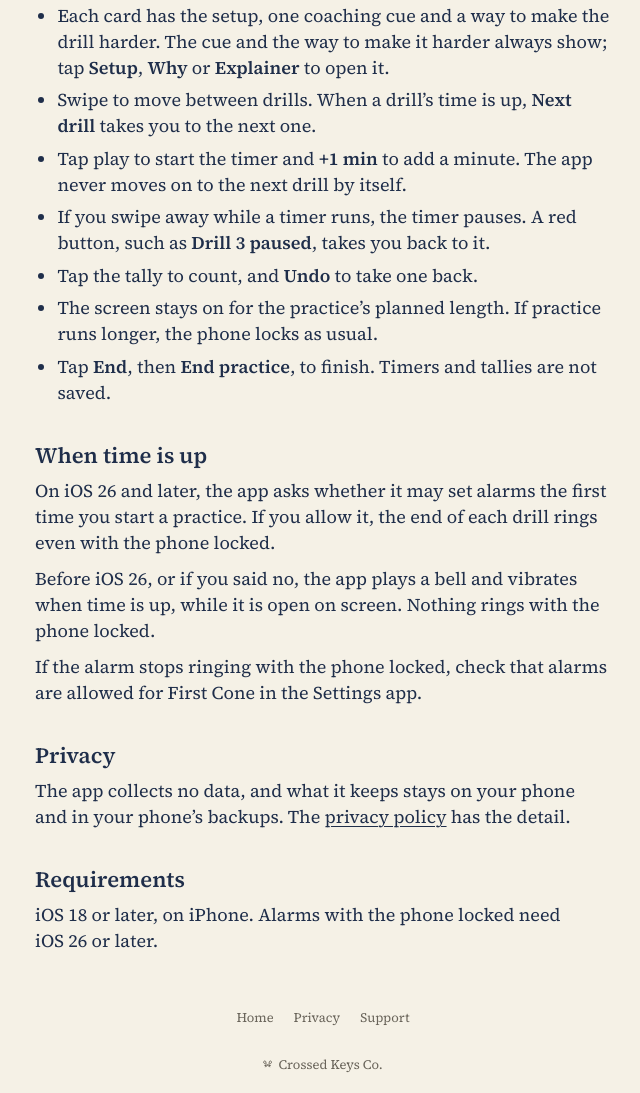
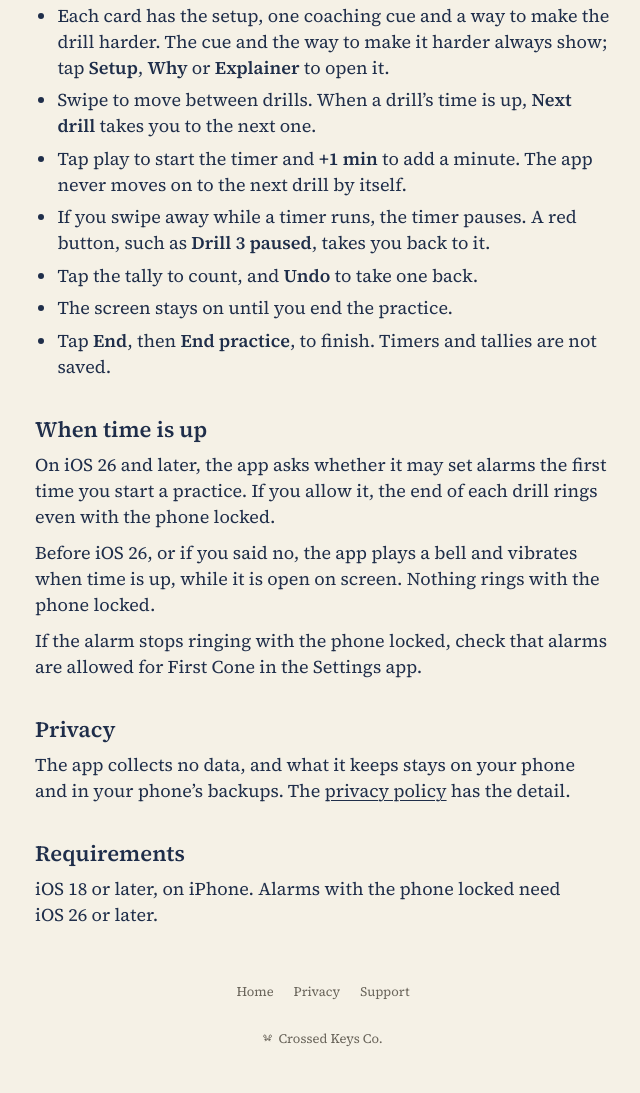
Before and after one commit to 4w4vzkk24c-cyber/firstcone, a plain HTML site: page site/support.html in a window 1280 px wide. Shown: the part 972-2065 px from the top of the page, without its empty margins (317-957 px from the left). Drawn offline with Linux system fonts and the light colour scheme.

Commit message:
fix: support page, screen stays on until the practice ends (#2152)

```diff
--- a/site/support.html
+++ b/site/support.html
@@ -46,7 +46,7 @@
       <li>Tap play to start the timer and <strong>+1&nbsp;min</strong> to add a minute. The app never moves on to the next drill by itself.</li>
       <li>If you swipe away while a timer runs, the timer pauses. A red button, such as <strong>Drill&nbsp;3 paused</strong>, takes you back to it.</li>
       <li>Tap the tally to count, and <strong>Undo</strong> to take one back.</li>
-      <li>The screen stays on for the practice’s planned length. If practice runs longer, the phone locks as usual.</li>
+      <li>The screen stays on until you end the practice.</li>
       <li>Tap <strong>End</strong>, then <strong>End practice</strong>, to finish. Timers and tallies are not saved.</li>
     </ul>
 
```
